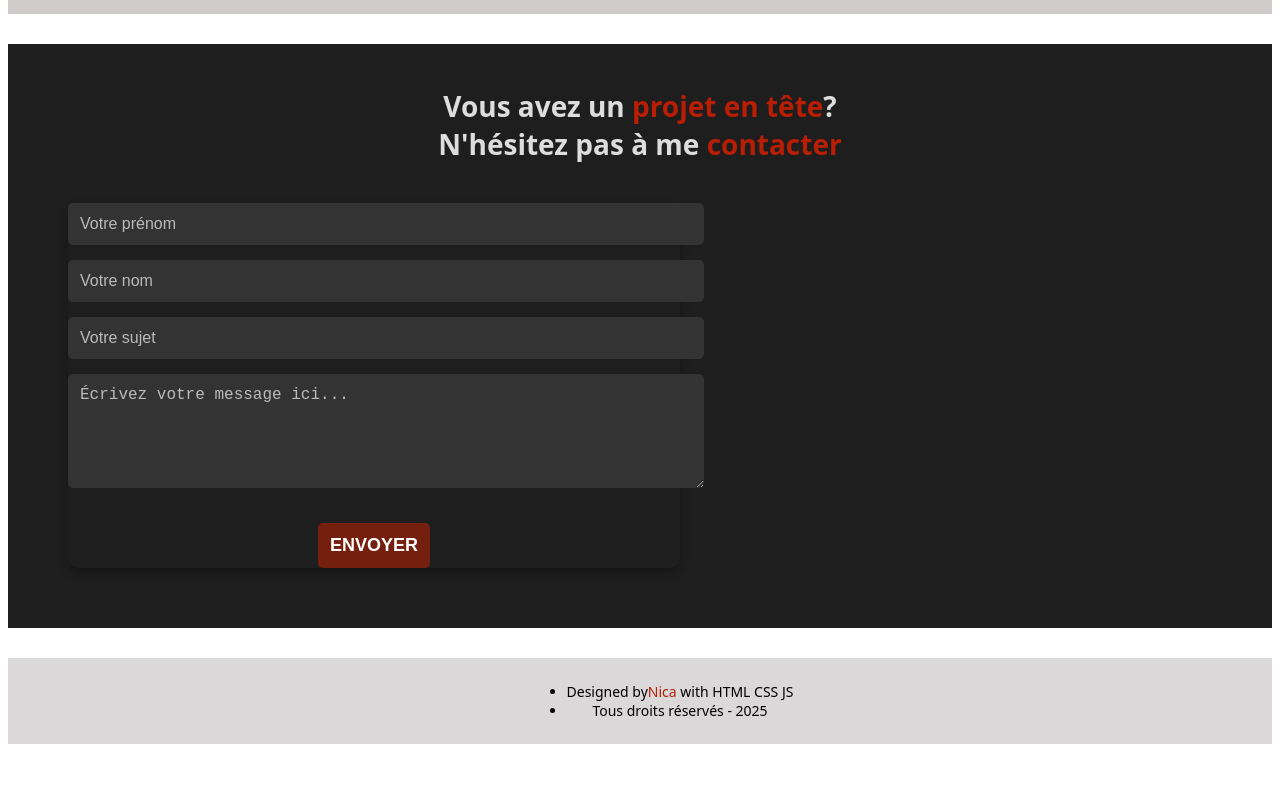
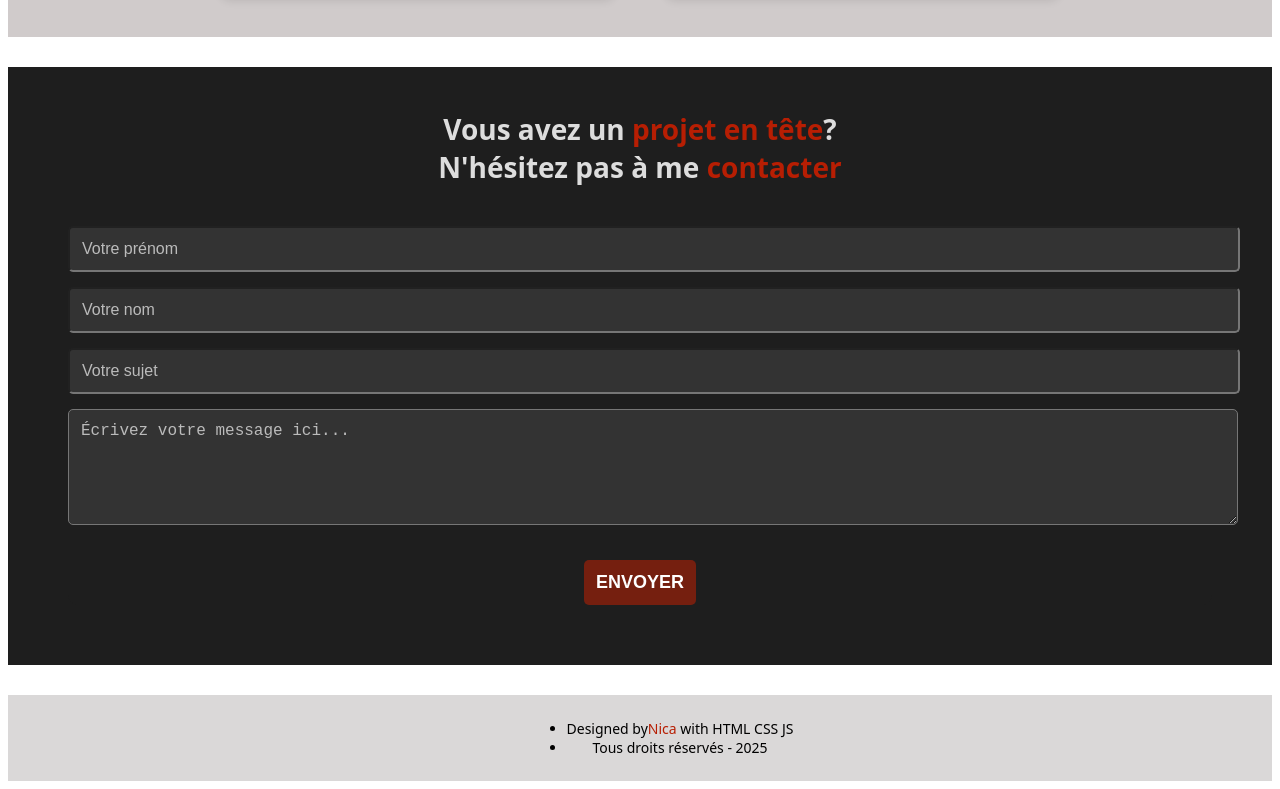
Before and after one commit to Sephoratchangai/projetsemaine6, a plain HTML site: page index.html in a window 1280 px wide. Shown: the part 1916-2705 px from the top of the page. Before the commit the page ends 2668 px from the top, so only its background shows below. Drawn offline with Linux system fonts and the light colour scheme.

Commit message:
Update portfolio.css

```diff
--- a/portfolio.css
+++ b/portfolio.css
@@ -100,10 +100,6 @@ span{
 
 .container {
     display: flex;
-    background: rgb(229, 228, 228);
-    padding: 30px;
-    border-radius: 10px;
-    box-shadow: 0 4px 8px rgba(0,0,0,0.1);
     align-items: center;
     display: flex;
     justify-content: center;
@@ -183,12 +179,18 @@ h2 {
     text-align: center;
     font-weight: bold;
     margin-bottom: 20px;
+
 }
 
 h2 span {
     color: #b71e03;
 }
-
+.apropos{
+    background: rgb(229, 228, 228);
+    padding: 30px;
+    border-radius: 10px;
+    box-shadow: 0 4px 8px rgba(0,0,0,0.1);
+}
 
 .bas{
     background-color: #1e1e1e;
@@ -206,10 +208,9 @@ input{
     background-color: #1e1e1e;
     padding: auto;
     border-radius: 10px;
-    width: 100%;
     margin: 40px;
-    max-width: 50%;
-    box-shadow: 0 4px 10px rgba(0, 0, 0, 0.3);
+    max-width:- 50%;
+    width: auto;
 }
 
 .form-group {
@@ -219,7 +220,7 @@ input{
 input, textarea {
     width: 100%;
     padding: 12px;
-    border: none;
+    border-color: #b71e03 2px;
     border-radius: 5px;
     background-color: #333;
     color: white;
```
